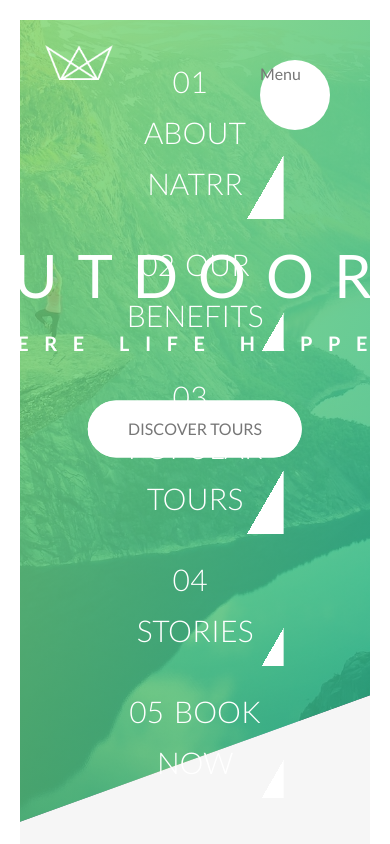
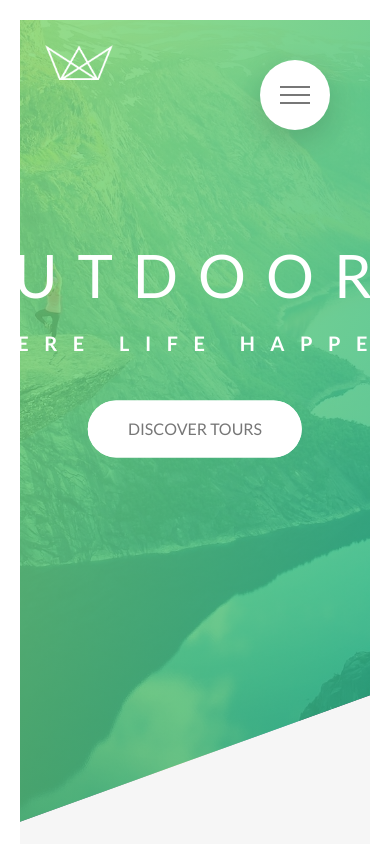
Before and after one commit to Diope/Sweet-Tours, a website: page index.html in a window 390 px wide. Shown: the top 844 px of the page. Drawn offline with Linux system fonts and the light colour scheme.

Commit message:
Got the middle hamburger line to disappear

```diff
--- a/index.html
+++ b/index.html
@@ -18,7 +18,9 @@
   <div class="navigation">
 
     <input type="checkbox" class="navigation__checkbox" id="navi-toggle">
-    <label for="navi-toggle" class="navigation__button">Menu</label>
+    <label for="navi-toggle" class="navigation__button">
+      <span class="navigation__icon">&nbsp;</span>
+    </label>
 
     <div class="navigation__background">&nbsp;</div>
 
--- a/sass/layouts/_navigation.scss
+++ b/sass/layouts/_navigation.scss
@@ -12,6 +12,9 @@
       right: 6rem;
       border-radius: 50%;
       z-index: 2000;
+      box-shadow: 0 1rem 3rem rgba($color-black, .15);
+      text-align: center;
+      cursor: pointer;
    }
 
    &__background {
@@ -23,15 +26,19 @@
       right: 6.5rem;
       background-image: radial-gradient($color-primary-light, $color-primary-dark);
       z-index: 1000;
+      transition: all .8s cubic-bezier(0.86, 0, 0.07, 1);
    }
 
    &__nav {
+      opacity: 0;
       height: 100vh;
-      width: 100%;
       position: fixed;
       top: 0;
       right: 0;
       z-index: 1500;
+      transition: all .8s cubic-bezier(0.86, 0, 0.07, 1);
+
+
    }
 
    &__list {
@@ -41,6 +48,7 @@
       transform: translate(-50%, -50%);
       list-style: none;
       text-align: center;
+      width: 100%;
    }
 
    &__item {
@@ -73,6 +81,56 @@
          color: $color-primary;
          transform: translateX(1rem);
       }
+   }
 
+   // Functionality
+
+   &__checkbox:checked ~ &__background {
+      transform: scale(80);
    }
+
+   &__checkbox:checked ~ &__nav {
+      opacity: 1;
+      width: 100%;
+   }
+
+   // Icon
+
+   &__icon {
+      position: relative;
+      margin-top: 3.4rem;
+
+      &,
+      &::before,
+      &::after {
+         width: 3rem;
+         height: 2px;
+         background-color: $color-gray-dark;
+         display: inline-block;
+      }
+
+      &::before,
+      &::after {
+         content: "";
+         position: absolute;
+         left: 0;
+         transition: all .2s;
+      }
+
+      &::before { top: -.8rem; }
+      &::after { top: .8rem; }
+   }
+
+   &__button:hover &__icon::before {
+      top: -1rem;
+   }
+
+   &__button:hover &__icon::after {
+      top: 1rem;
+   }
+
+   &__checkbox:checked + &__button &__icon {
+      background-color: transparent;
+   }
+
 }
```
Also changed, not shown: css/style.css.
